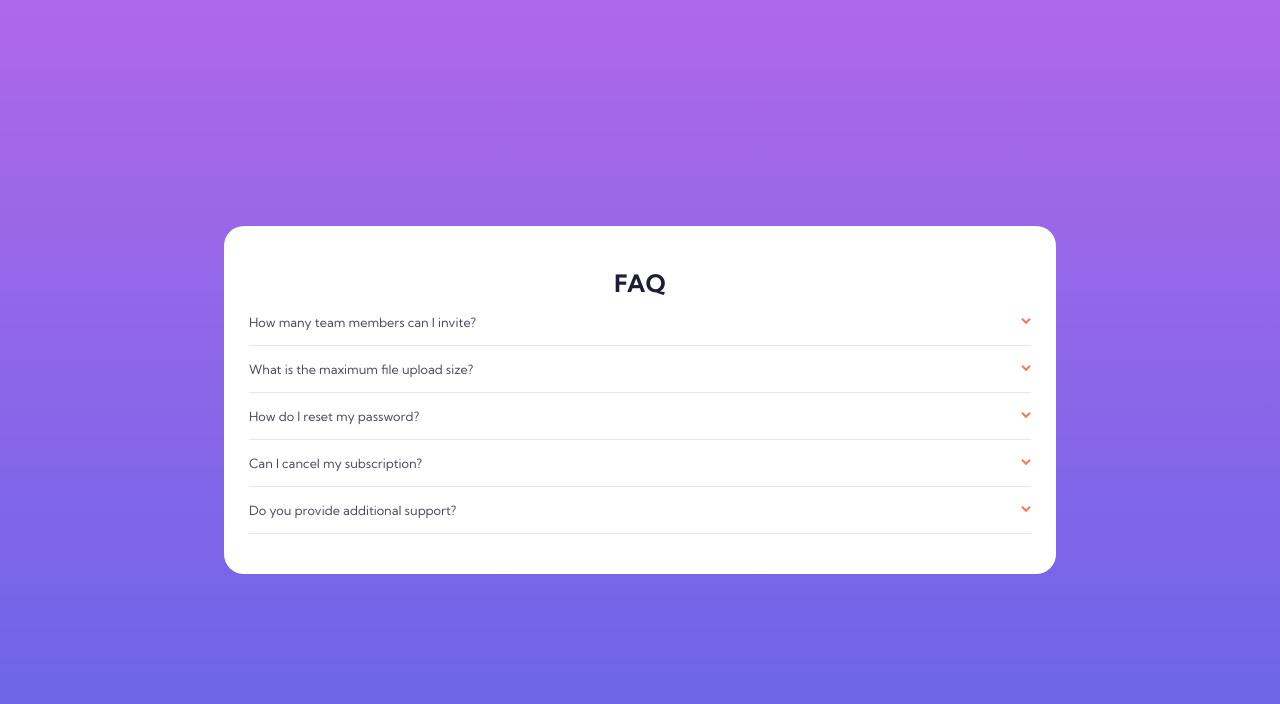
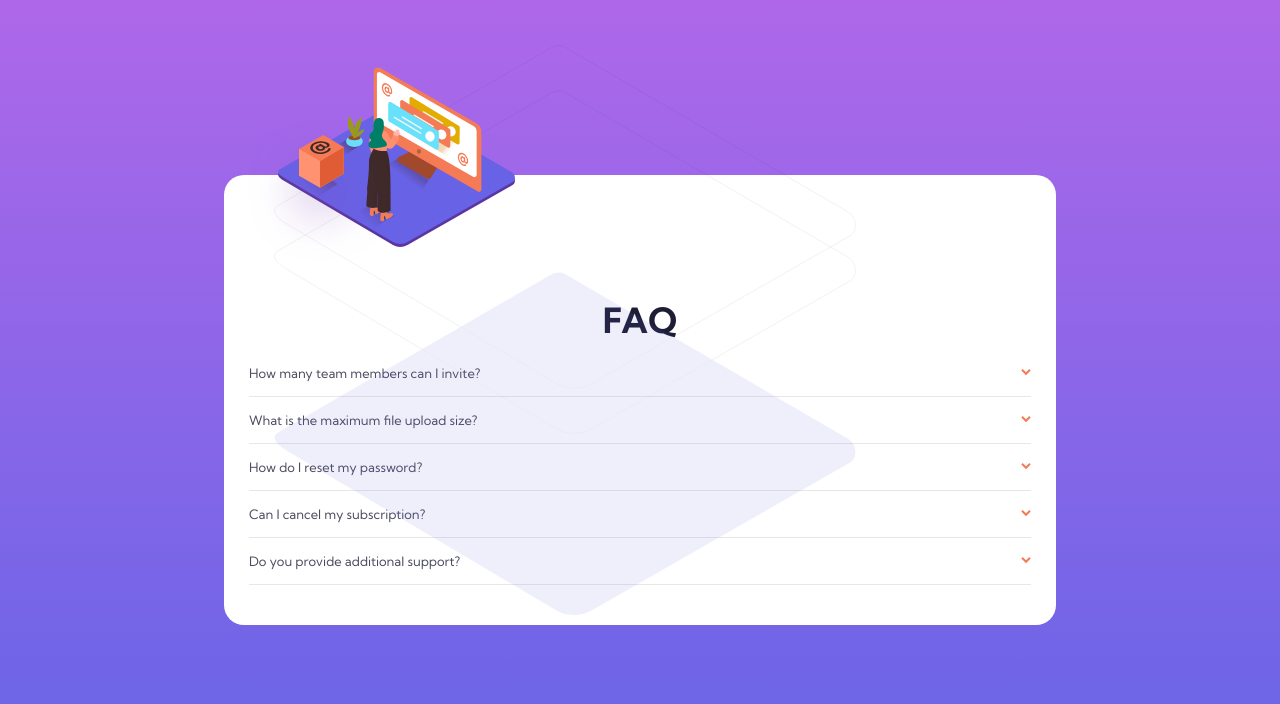
Before and after one commit to avillasilva/faq-accordion-card-main, a plain HTML site: page index.html in a window 1280 px wide. Drawn offline with Linux system fonts and the light colour scheme.

Commit message:
image added

```diff
--- a/index.html
+++ b/index.html
@@ -16,7 +16,12 @@
 <body>
   <div class="container">
     <div class="card">
-      <div class="image"></div>
+      <div class="images">
+        <img id="background" src="images/bg-pattern-desktop.svg" alt="">
+        <!-- <img src="images/bg-pattern-mobile.svg" alt=""> -->
+        <!-- <img src="images/illustration-box-desktop.svg" alt=""> -->
+        <img id="foreground" src="images/illustration-woman-online-mobile.svg" alt="">
+      </div>
 
       <div class="faq">
         <h1>FAQ</h1>
@@ -61,37 +66,6 @@
         <div class="panel">
           <p>Chat and email support is available 24/7. Phone lines are open during normal business hours.</p>
         </div>
-
-        <!-- <details>
-          <button>How many team members can I invite?</button>
-          <p>
-            You can invite up to 2 additional users on the Free plan. There is no limit on
-            team members for the Premium plan.
-          </p>
-        </details>
-
-        <details>
-          <button>What is the maximum file upload size?</button>
-          <p>No more than 2GB. All files in your account must fit your allotted storage space.</p>
-        </details>
-
-        <details>
-          <button>How do I reset my password?</button>
-          <p>
-            Click “Forgot password” from the login page or “Change password” from your profile page.
-            A reset link will be emailed to you.
-          </p>
-        </details>
-
-        <details>
-          <button>Can I cancel my subscription?</button>
-          <p>Yes! Send us a message and we’ll process your request no questions asked.</p>
-        </details>
-
-        <details>
-          <button>Do you provide additional support?</button>
-          <p>Chat and email support is available 24/7. Phone lines are open during normal business hours.</p>
-        </details> -->
       </div>
     </div>
   </div>
@@ -109,9 +83,12 @@
         var panel = this.nextElementSibling;
         if (panel.style.maxHeight) {
           panel.style.maxHeight = null;
+          this.childNodes[1].style.transform = 'scaleY(1)';
         } else {
           panel.style.maxHeight = panel.scrollHeight + "px";
+          this.childNodes[1].style.transform = 'scaleY(-1)';
         }
+
       });
     }
     </script>
--- a/style.css
+++ b/style.css
@@ -26,6 +26,7 @@ body {
 h1 {
     /* font-family: 'Kumbh Sans'; */
     text-align: center;
+    font-size: 2.9rem;
 }
 
 .container {
@@ -40,11 +41,32 @@ h1 {
     background-color: white;
     border: none;
     border-radius: 20px;
-    width: 90%;
+    width: 87%;
+    position: relative;
 }
 
 .faq {
     padding: 25px;
+    padding-top: 100px;
+}
+
+.images {
+    position: relative;
+}
+
+#background {
+    position: absolute;
+    z-index: 1;
+    top: -130px;
+    left: 50px;
+    width: 70%;
+}
+
+#foreground {
+    position: absolute;
+    z-index: 3;
+    top: -108px;
+    left: 25px;
 }
 
 .accordion {
@@ -56,7 +78,7 @@ h1 {
     color: var(--very-dark-grayish-blue);
     margin-bottom: 15px;
     padding-bottom: 15px;
-    font-size: 1.06rem;
+    font-size: 1.08rem;
     cursor: pointer;
 }
 
@@ -80,6 +102,11 @@ p {
     overflow: hidden;
     transition: max-height 0.3s ease-out;
     transition: font-weight 1s ease-out;
+    padding-right: 2.1em;
+}
+
+.panel p {
+    color: var(--dark-grayish-blue);
 }
 
 .attribution { font-size: 11px; text-align: center; }
```
